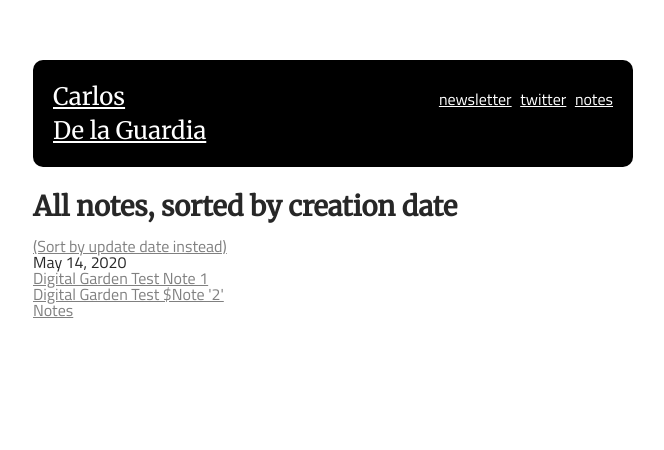
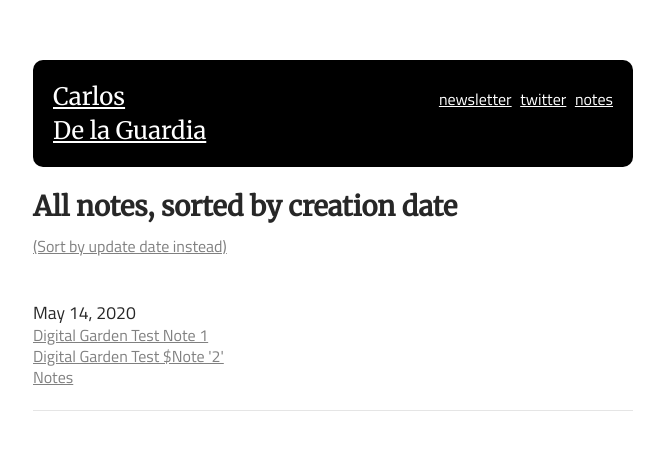
Before and after one commit to dela3499/dela3499.github.io, a Jekyll site: the page built from notes/created.md, in a window 1280 px wide. Shown: the top 450 px of the page, without its empty margins (307-971 px from the left). Built offline with Jekyll 4.4.1, drawn with Linux system fonts in a browser that asks for light colours.

Commit message:
styled index pages

```diff
--- a/_layouts/page_index.html
+++ b/_layouts/page_index.html
@@ -22,7 +22,11 @@ layout: base
             <div class="date_group" id="{{ date_group.name }}">
                 <h3>{{date_group.name | date: "%B %-d, %Y" }}</h3>
                 {% for p in date_group.items %}
-                    <div class="page_link"><a target="_blank" href="{{ p.page_url }}">{{ p.title }}</a>
+                    <div class="page_link">
+                        <a target="_blank" href="{{ p.page_url }}">
+                            {{ p.title }}
+                        </a>
+                    </div>
                 {% endfor %}
             </div>
         {% endfor %}
--- a/assets/css/main.css
+++ b/assets/css/main.css
@@ -565,13 +565,22 @@ img+em {
     color: grey;
 }
 
-.post__list ul {
+.post__list {
     margin-top: 30px;
-    list-style: none;
 }
 
-.post__list li {
-    padding-left: 0px;
+.post__list .date_group {
+    padding: 20px 0px;
+    border-bottom: 1px solid rgba(0,0,0,0.1);
+}
+
+.post__list h3 {
+    font-size: 1.1em;
+    padding-bottom: 5px;
+}
+
+.post__list .page_link {
+    padding-bottom: 5px;
 }
 
 .sort a {
```
